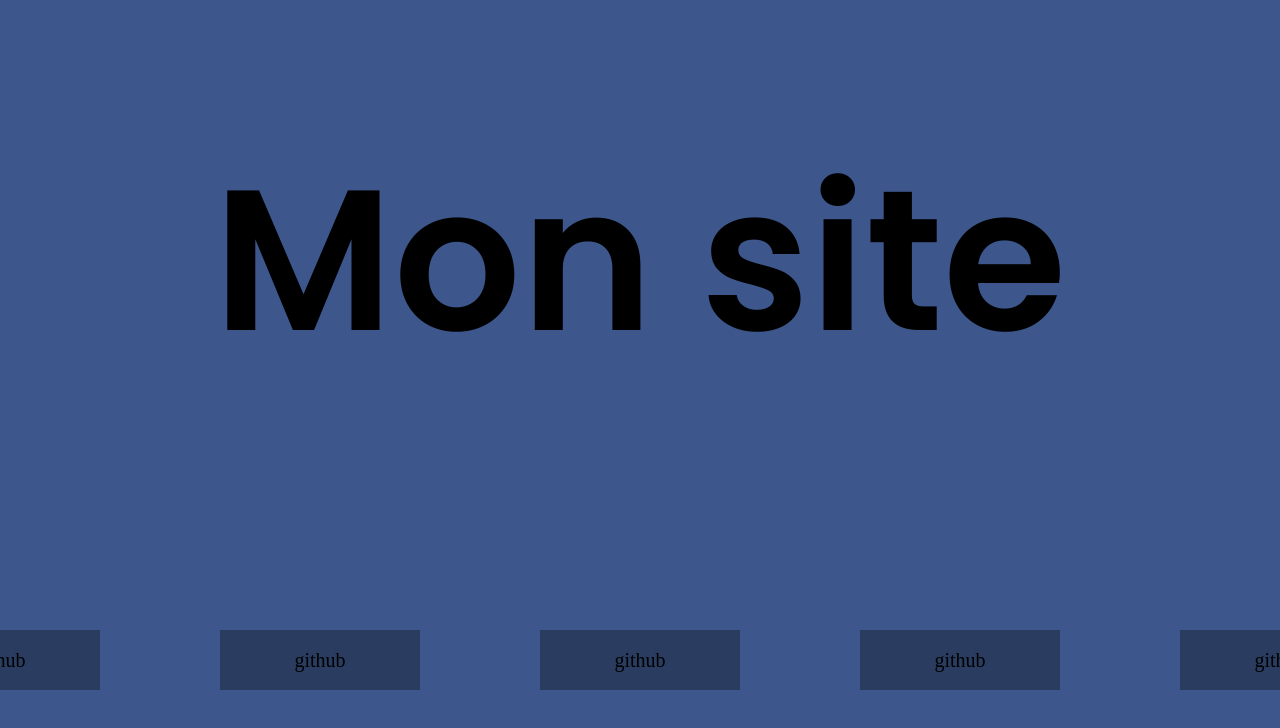
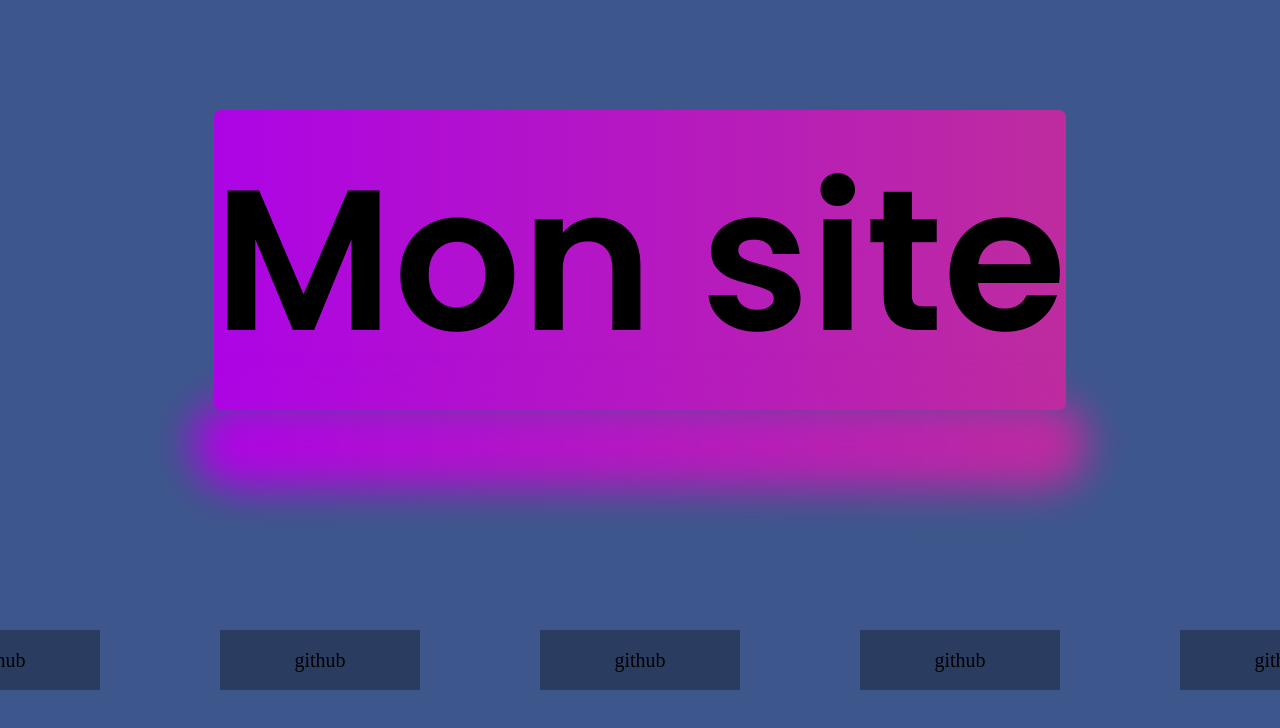
Before and after one commit to messtt/Portfolio, a Nuxt app: page / in a window 1280 px wide. In both pictures the pointer is over the element "Mon site". Shown: the top 728 px of the page. Built offline with nearby package versions, Linux system fonts and the light colour scheme.

Commit message:
test page

```diff
--- a/pages/index.vue
+++ b/pages/index.vue
@@ -27,6 +27,41 @@
     align-items: center;
     font-size: 100px;
 }
+.header:first-child:hover{
+  background: linear-gradient(90deg, #ad04e5, #c33987, #540694, #882194);
+  background-size: 400%;
+}
+.header:first-child:before{
+  content: '';
+  position: absolute;
+  background: inherit;
+  border-radius: 50px;
+  filter: blur(20px);
+  opacity: 0;
+  transition: opacity 0.5s;
+}
+.header:first-child:hover:before{
+  top: 50%;
+  right: 15%;
+  bottom: 39%;
+  left: 15%;
+  opacity: 1;
+  z-index: -1;
+}
+.header:hover{
+  z-index: 1;
+  animation: glow 8s linear infinite;
+}
+
+@keyframes glow {
+  0% {
+    background-position: 0;
+  }
+  100% {
+    background-position: 400%;
+  }
+}
+
 .lien{
   display: flex;
   justify-content: space-between;
```
